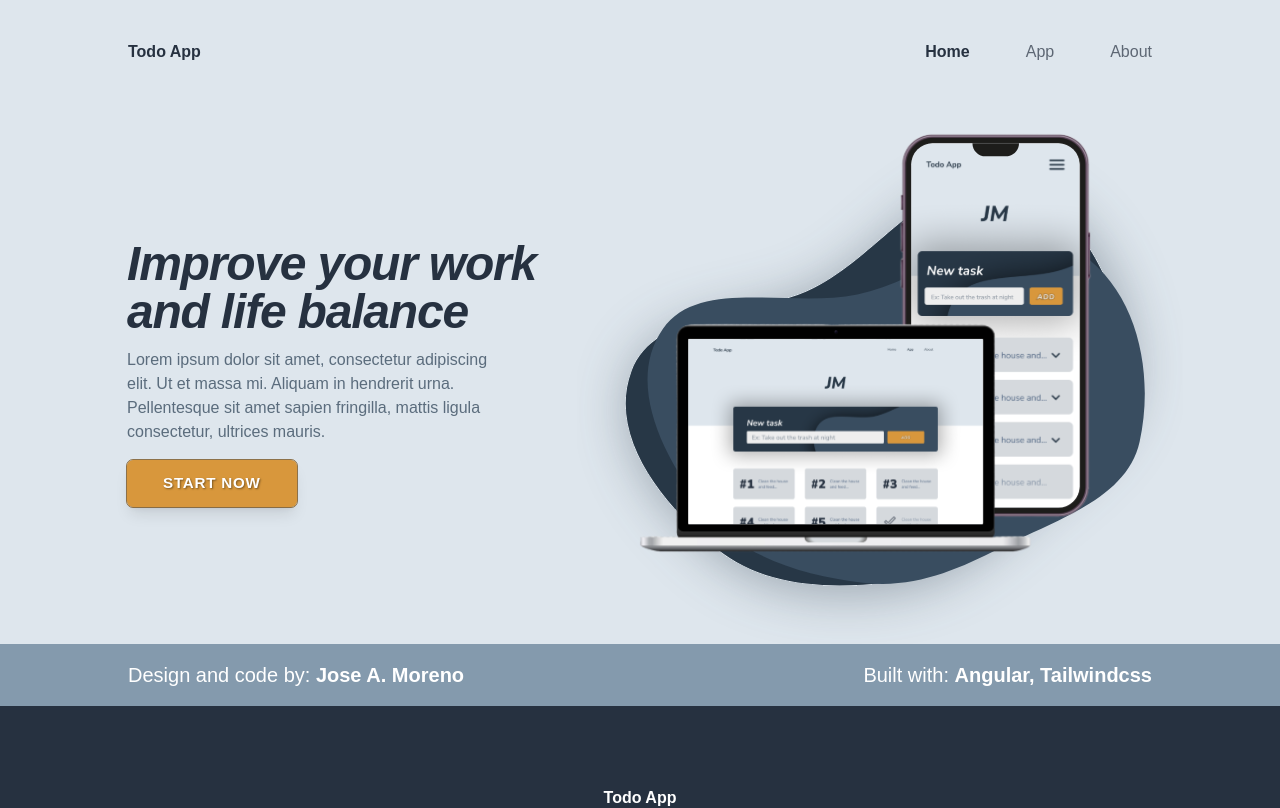
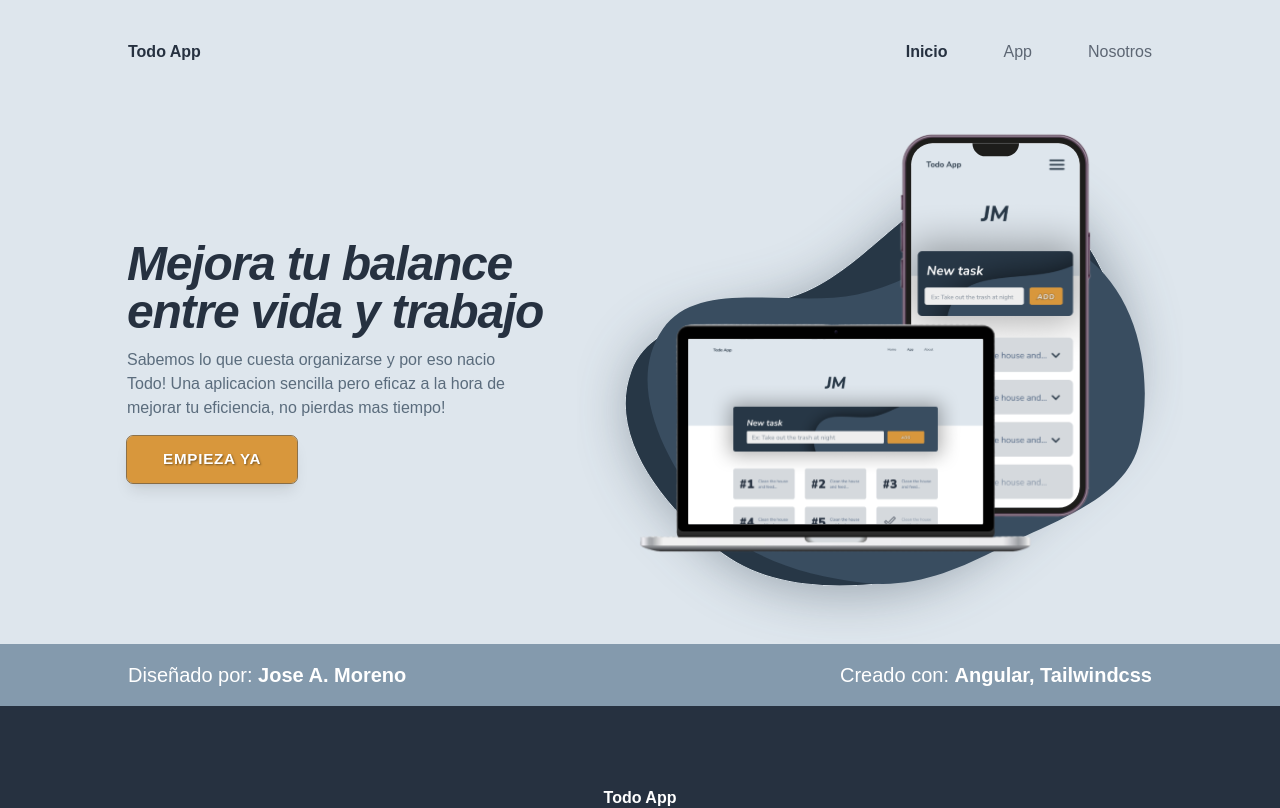
Before and after one commit to JooseMM/angular-todo, an Angular app: page /home in a window 1280 px wide. Shown: the top 808 px of the page. Built offline with nearby package versions, Linux system fonts and the light colour scheme.

Commit message:
change to spanish

```diff
--- a/src/app/Components/navbar/navbar.component.ts
+++ b/src/app/Components/navbar/navbar.component.ts
@@ -23,7 +23,7 @@ import { Router, NavigationEnd } from '@angular/router';
             routerLink="/home"
             routerLinkActive="font-bold"
             (click)="mobileMenuToggle()"
-            >Home</a
+            >Inicio</a
           >
         </li>
         <li>
@@ -39,7 +39,7 @@ import { Router, NavigationEnd } from '@angular/router';
             routerLink="/about"
             routerLinkActive="font-bold"
             (click)="mobileMenuToggle()"
-            >About</a
+            >Nosotros</a
           >
         </li>
       </ul>
@@ -59,7 +59,7 @@ import { Router, NavigationEnd } from '@angular/router';
             class="hover:text-very-dark-blue/100"
             routerLink="/home"
             routerLinkActive="font-bold text-very-dark-blue/100"
-            >Home</a
+            >Inicio</a
           >
         </li>
         <li>
@@ -75,7 +75,7 @@ import { Router, NavigationEnd } from '@angular/router';
             class="hover:text-very-dark-blue/100"
             routerLink="/about"
             routerLinkActive="font-bold text-very-dark-blue/100"
-            >About</a
+            >Nosotros</a
           >
         </li>
       </ul>
--- a/src/app/Components/pages/home/home.component.html
+++ b/src/app/Components/pages/home/home.component.html
@@ -1,48 +1,30 @@
-<div
-  class="flex justify-center flex-col | lg:flex-row lg:ml-[5vw] lg:pb-0 | xl:ml-[10vw] | 2xl:ml-[5vw]"
->
+<div class="flex justify-center flex-col | lg:flex-row lg:ml-[5vw] lg:pb-0 | xl:ml-[10vw] | 2xl:ml-[5vw]">
   <div class="flex justify-center mt-4 | lg:mt-0 lg:order-2 ">
     <!-- Mobile hero mockup -->
-    <img
-      class="max-w-full lg:hidden"
-      src="../../../assets/Images/Mobile hero mock up.png"
-      alt="Hero image"
-    />
+    <img class="max-w-full lg:hidden" src="../../../assets/Images/Mobile hero mock up.png" alt="Hero image" />
     <!-- Desktop hero mockup -->
-    <img
-      class="hidden  | lg:block lg:w-[50vw] | xl:w-[60vw] | 2xl:w-[50vw]"
-      src="../../../assets/Images/desktop-hero-mockup.svg"
-      alt="Hero image"
-    />
+    <img class="hidden  | lg:block lg:w-[50vw] | xl:w-[60vw] | 2xl:w-[50vw]"
+      src="../../../assets/Images/desktop-hero-mockup.svg" alt="Hero image" />
   </div>
   <div
-    class="flex justify-center flex-col  | lg:px-0 lg:w-[450px] lg:block lg:mt-[17vh] | xl:w-[500px] xl:mt-[18vh] | 2xl:w-[550px]"
-  >
+    class="flex justify-center flex-col  | lg:px-0 lg:w-[450px] lg:block lg:mt-[17vh] | xl:w-[500px] xl:mt-[18vh] | 2xl:w-[550px]">
     <h1
-      class="mt-3 max-w-[16ch] text-4xl font-bold italic text-center tracking-tight text-very-dark-blue mx-auto | lg:text-left md:text-5xl lg:m-0 lg:max-w-[16ch] | xl:text-5xl | 2xl:text-[4rem] 2xl:leading-[4.2rem]"
-    >
-      Improve your work and life balance
-    </h1>
+      class="mt-3 max-w-[16ch] text-4xl font-bold italic text-center tracking-tight text-very-dark-blue mx-auto | lg:text-left md:text-5xl lg:m-0 lg:max-w-[16ch] | xl:text-5xl | 2xl:text-[4rem] 2xl:leading-[4.2rem]">
+      Mejora tu balance entre vida y trabajo</h1>
     <p
-      class="mx-auto max-w-[50ch] mt-5 text-center text-dark-blue/80 font-normal px-[10vw] | md:px-0 | lg:text-left lg:mx-0 lg:max-w-[43ch] lg:mt-3 | xl:max-w-[45ch] | 2xl:max-w-[50ch]"
-    >
-      Lorem ipsum dolor sit amet, consectetur adipiscing elit. Ut et massa mi.
-      Aliquam in hendrerit urna. Pellentesque sit amet sapien fringilla, mattis
-      ligula consectetur, ultrices mauris.
-    </p>
+      class="mx-auto max-w-[50ch] mt-5 text-center text-dark-blue/80 font-normal px-[10vw] | md:px-0 | lg:text-left lg:mx-0 lg:max-w-[43ch] lg:mt-3 | xl:max-w-[45ch] | 2xl:max-w-[50ch]">
+      Sabemos lo que cuesta organizarse y por eso nacio Todo! Una aplicacion sencilla pero eficaz a la hora
+      de mejorar tu eficiencia, no pierdas mas tiempo!</p>
     <button
-      class="bg-orange-btn py-2.5 px-7 text-white font-bold mx-auto mt-4 mb-20 lg:py-3 lg:px-9 rounded-md text-[0.95rem] outline outline-1 outline-[#7a5622]/80 shadow-lg"
-    >
-      <span class="text-shadow tracking-wider"><a routerLink="/application">START NOW</a></span>
-    </button>
+      class="bg-orange-btn py-2.5 px-7 text-white font-bold mx-auto mt-4 mb-20 lg:py-3 lg:px-9 rounded-md text-[0.95rem] outline outline-1 outline-[#7a5622]/80 shadow-lg">
+      <span class="text-shadow tracking-wider"><a routerLink="/application">EMPIEZA YA</a></span> </button>
   </div>
 </div>
 <div
-  class="bg-middle-blue text-center text-base leading-3 font-extralight text-white py-4 | lg:px-[10vw] lg:flex justify-between lg:text-left lg:text-xl lg:leading-normal"
->
-  <p>Design and code by: <span class="font-semibold">Jose A. Moreno</span></p>
+  class="bg-middle-blue text-center text-base leading-3 font-extralight text-white py-4 | lg:px-[10vw] lg:flex justify-between lg:text-left lg:text-xl lg:leading-normal">
+  <p>Diseñado por: <span class="font-semibold">Jose A. Moreno</span></p>
   <br />
-  <p>Built with: <span class="font-semibold">Angular, Tailwindcss</span></p>
+  <p>Creado con: <span class="font-semibold">Angular, Tailwindcss</span></p>
 </div>
 
 <!-- drop-shadow-[0_0_1px_rgba(0,0,0,0.7)] -->
--- a/src/app/Components/task-form/task-form.component.ts
+++ b/src/app/Components/task-form/task-form.component.ts
@@ -19,7 +19,7 @@ import { DataService } from '../../data.service';
         ><h1
           class="text-2xl font-medium text-white italic pl-4 | sm:mt-5 md:text-3xl"
         >
-          New task
+          Nueva Tarea
         </h1></label
       >
 
@@ -30,14 +30,14 @@ import { DataService } from '../../data.service';
           required
           type="text"
           id="Task"
-          placeholder="Ex: Wash dishes"
+          placeholder="Ejem. Lavar los platos"
           class="py-2 px-4 rounded-md w-full | sm:w-[85%] sm:py-2.5 sm:rounded sm:text-lg"
         />
         <button
           type="submit"
           class="bg-orange-btn ml-3 py-2 px-5 rounded-md text-white font-medium italic text-shadow | sm:px-14 sm:py-3 sm:rounded"
         >
-          ADD
+          AGREGAR
         </button>
       </div>
     </form>
```
